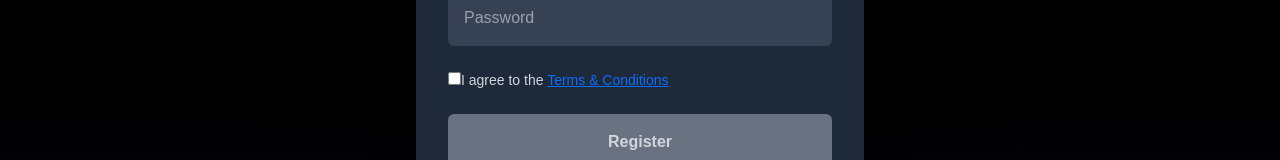
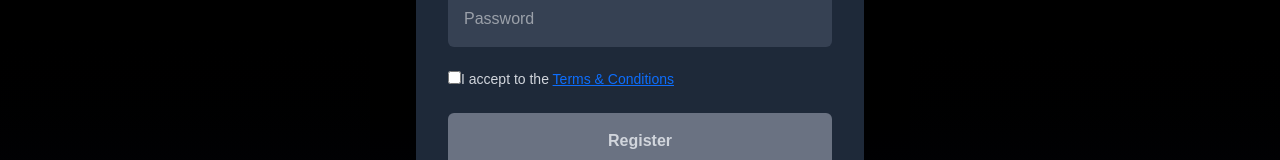
Before and after one commit to Kemmytheboss/CryptoHub, a Next.js app: page /register in a window 1280 px wide. Shown: the part 483-643 px from the top of the page. Built offline with nearby package versions, Linux system fonts and the light colour scheme.

Commit message:
adjusted the T&C on the registration form

```diff
--- a/app/register/page.jsx
+++ b/app/register/page.jsx
@@ -59,15 +59,15 @@ export default function RegisterPage() {
                         required
                         className="w-full p-3 rounded bg-gray-700 text-white focus:outline-none focus:ring-2 focus:ring-blue-500"
                     />
-                    <label className="flex items-center gap space between text-gray-300 text-sm w-full text-left">
+                    <label className="flex items-center text-gray-300 text-sm w-full text-left leading-tight">
                         <input
                             type="checkbox"
                             name="terms"
                             checked={form.terms}
                             onChange={handleChange}
-                            className="accent-blue-500"
+                            className="accent-blue-500 mr-3 mt-[2px]"
                         />
-                            I agree to the <a href="/terms" className="text-blue-500 hover:underline">Terms & Conditions</a>
+                            I accept to the {""} <a href="/terms" className="text-blue-500 hover:underline">Terms & Conditions</a>
                     </label>
                     <button
                         type="submit"
```
